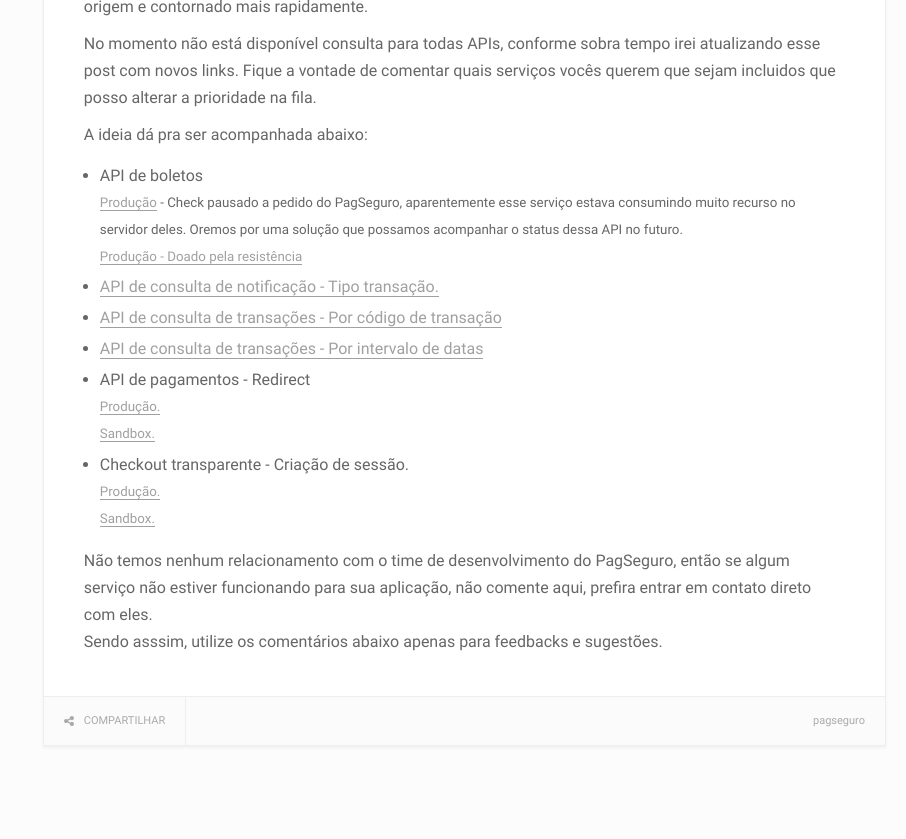
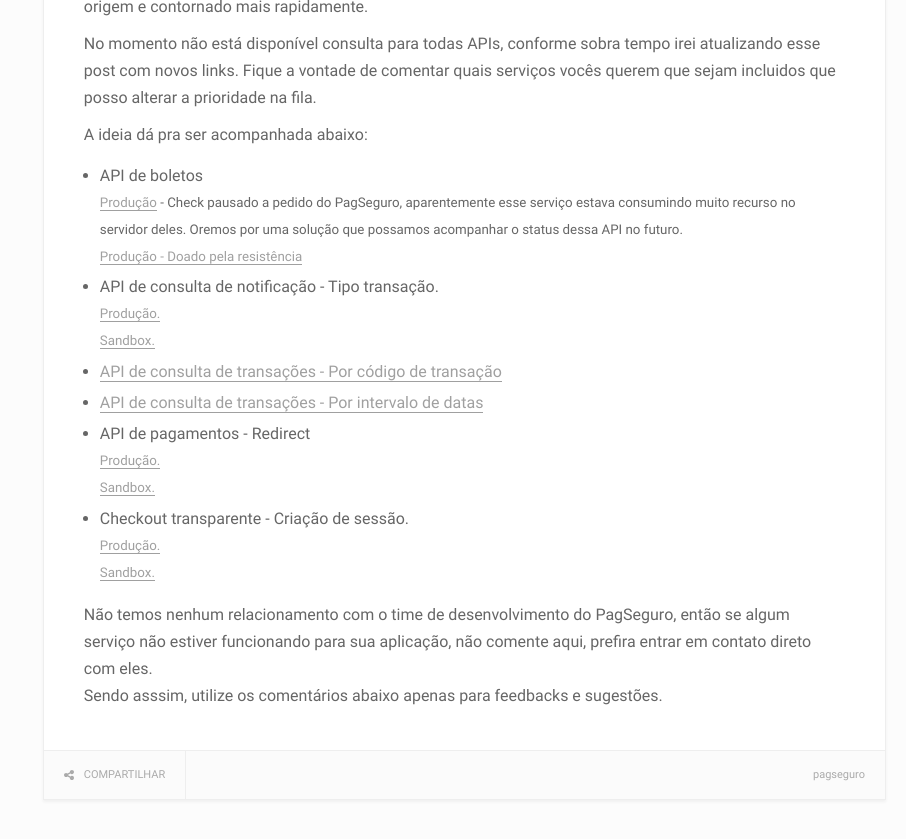
Before and after one commit to sounoob/sounoob.github.io, a Jekyll site: the page built from _posts/2017-10-16-pagseguro-health-check-de-api.html, in a window 1280 px wide and 900 px high, scrolled down 856 px. Shown: the top 839 px of the window, without its empty margins (374-1280 px from the left). Built offline with Jekyll 4.4.1, drawn with Linux system fonts in a browser that asks for light colours.

Commit message:
Add a sandbox transaction notification service

```diff
--- a/_posts/2017-10-16-pagseguro-health-check-de-api.html
+++ b/_posts/2017-10-16-pagseguro-health-check-de-api.html
@@ -33,7 +33,17 @@
             <a href="https://pingdom.sounoob.com.br/ql0mypdkz2y3/4462875" target="_blank">Produção - Doado pela resistência</a>
         </small>
     </li>
-    <li><a href="https://pingdom.sounoob.com.br/7qi3v5o3kkwv/3755062" target="_blank">API de consulta de notificação - Tipo transação.</a></li>
+    <li>
+        API de consulta de notificação - Tipo transação.
+        <br>
+        <small>
+            <a href="https://pingdom.sounoob.com.br/7qi3v5o3kkwv/3755062" target="_blank">Produção.</a>
+        </small>
+        <br>
+        <small>
+            <a href="https://pingdom.sounoob.com.br/wp4a74v2hbyt/4470336" target="_blank">Sandbox.</a>
+        </small>
+    </li>
     <li><a href="https://pingdom.sounoob.com.br/7qi3v5o3kkwv/3755044" target="_blank">API de consulta de transações - Por código de transação</a></li>
     <li><a href="https://pingdom.sounoob.com.br/psdbxsct9d9z/3679795" target="_blank">API de consulta de transações - Por intervalo de datas</a></li>
     <li>
```
